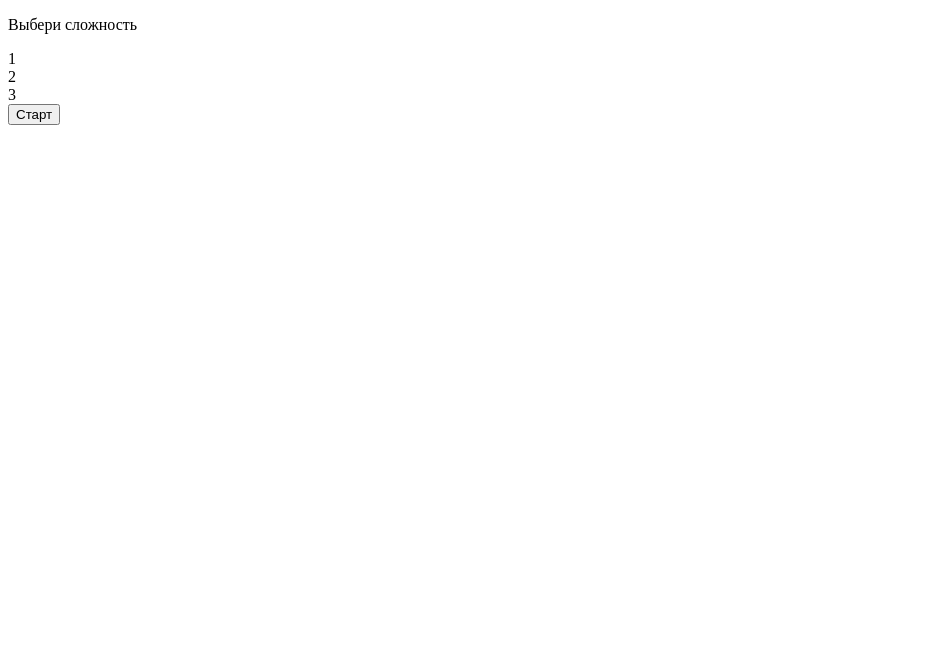
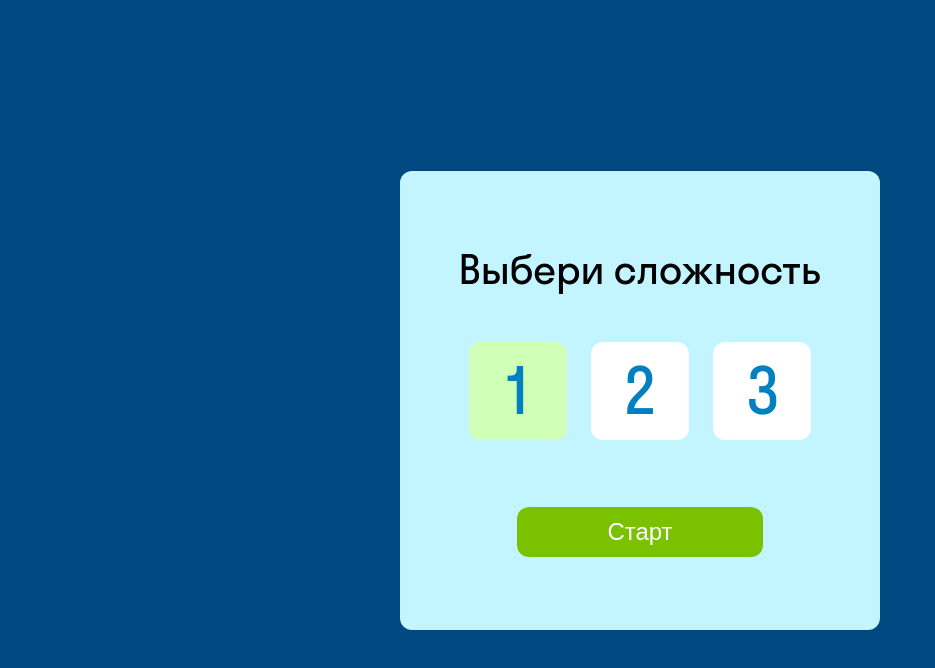
Before and after one commit to Sasha11666/cards-game, a plain HTML site: page index.html in a window 1280 px wide. Shown: the whole page, without its empty margins (0-935 px from the left). Drawn offline with Linux system fonts and the light colour scheme.

Commit message:
added radio-inputs

```diff
--- a/index.html
+++ b/index.html
@@ -4,15 +4,21 @@
   <meta charset="UTF-8">
   <meta http-equiv="X-UA-Compatible" content="IE=edge">
   <meta name="viewport" content="width=device-width, initial-scale=1.0">
+  <link rel="stylesheet" href="styles.css">
   <title>Cards</title>
 </head>
 <body>
     <div class="content-box">
       <p>Выбери сложность</p>
       <div class="cards-box">
-        <div class="card"><div>1</div></div>
-        <div class="card"><div>2</div></div>
-        <div class="card"><div>3</div></div>
+        <input type="radio" id="radio1" name="radios" value="Стандатный" checked>
+        <label class="card" for="radio1">1</label>
+
+        <input type="radio" id="radio2" name="radios" value="Морозостойкий">
+        <label class="card" for="radio2">2</label>
+
+        <input type="radio" id="radio3" name="radios" value="Паростойкий">
+        <label class="card" for="radio3">3</label>
       </div>
       <button class="button">Старт</button>
     </div>
--- a/styles.css
+++ b/styles.css
@@ -28,6 +28,7 @@ body {
   flex-direction: column;
   justify-content: center;
   align-items: center;
+  border-radius: 12px;
 }
 
 .content-box p {
@@ -41,6 +42,15 @@ body {
   gap: 24px;
   margin-bottom: 67px;
 }
+
+.cards-box input[type="radio"] {
+  display: none;
+}
+
+.cards-box input[type="radio"]:checked+label {
+  background-color: #d0ffb7;
+}
+
 .card {
   width: 98px;
   height: 98px;
@@ -51,12 +61,15 @@ body {
   color: #0080C1;
   font-size: 64px;
   transition: all 0.2s;
+  border-radius: 12px;
 }
 
 .card:hover {
   cursor: pointer;
-  transform: scale(1.1);
+  background-color: #d0ffb7;
 }
+
+
 
 .button {
   width: 246px;
@@ -66,6 +79,7 @@ body {
   border: none;
   font-size: 24px;
   transition: all 0.2s;
+  border-radius: 12px;
 }
 
 .button:hover {
```
